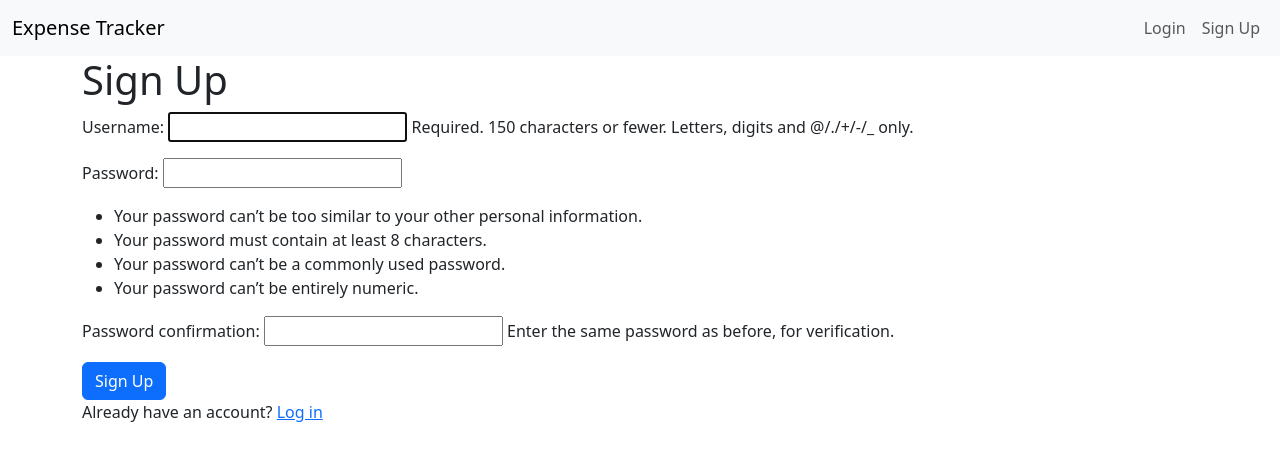
After one commit to kirill2ll/Django, a Django app: page /signup/ in a window 1280 px wide. The commit adds this page. Shown: the top 461 px of the page. Run offline with Django 5.2, Linux system fonts and the light colour scheme.

Commit message:
[ET:core] add signup, login, logout

```diff
--- a/expense_tracker/core/templates/core/base.html
+++ b/expense_tracker/core/templates/core/base.html
@@ -9,7 +9,19 @@
 <body>
     <nav class="navbar navbar-expand-lg navbar-light bg-light">
         <div class="container-fluid">
-
+            <a class="navbar-brand" href="{% url 'core:home' %}">Expense Tracker</a>
+            <div class="navbar-nav">
+                {% if user.is_authenticated %}
+                    <a class="nav-link" href="{% url 'expenses:expense_home' %}">Expenses</a>
+                    <form action="{% url 'logout' %}" method="post" class="d-inline">
+                        {% csrf_token %}
+                        <button type="submit" class="btn btn-link nav-link">Logout</button>
+                    </form>
+                {% else %}
+                    <a class="nav-link" href="{% url 'login' %}">Login</a>
+                    <a class="nav-link" href="{% url 'core:signup' %}">Sign Up</a>
+                {% endif %}
+            </div>
         </div>
     </nav>
     <div class="container">
--- /dev/null
+++ b/expense_tracker/core/templates/core/signup.html
@@ -0,0 +1,13 @@
+{% extends 'core/base.html' %}
+
+{% block content %}
+
+<h1>Sign Up</h1>
+<form method="post">
+    {% csrf_token %}
+    {{ form.as_p }}
+    <button type="submit" class="btn btn-primary">Sign Up</button>
+</form>
+<p>Already have an account? <a href="{% url 'login' %}">Log in</a></p>
+
+{% endblock %}
--- a/expense_tracker/core/urls.py
+++ b/expense_tracker/core/urls.py
@@ -5,4 +5,5 @@ app_name = 'core'  # Namespace for the core app
 
 urlpatterns = [
     path('', views.home, name='home'),
+    path('signup/', views.signup, name='signup'),
 ]
--- a/expense_tracker/core/views.py
+++ b/expense_tracker/core/views.py
@@ -1,4 +1,17 @@
-from django.shortcuts import render
+from django.shortcuts import render, redirect
+from django.contrib.auth.forms import UserCreationForm
+from django.contrib.auth import login, authenticate
 
 def home(request):
     return render(request, 'core/home.html')
+
+def signup(request):
+    if request.method == 'POST':
+        form = UserCreationForm(request.POST)
+        if form.is_valid():
+            user = form.save()
+            login(request, user) #logs the user in after signing up
+            return redirect('core:home')
+    else:
+        form = UserCreationForm()
+    return render(request, 'core/signup.html', {'form': form})
--- a/expense_tracker/expense_tracker/settings.py
+++ b/expense_tracker/expense_tracker/settings.py
@@ -126,3 +126,4 @@ MEDIA_ROOT = BASE_DIR / 'media'
 # https://docs.djangoproject.com/en/5.1/ref/settings/#default-auto-field
 
 DEFAULT_AUTO_FIELD = 'django.db.models.BigAutoField'
+LOGIN_REDIRECT_URL = 'core:home'
--- a/expense_tracker/expense_tracker/urls.py
+++ b/expense_tracker/expense_tracker/urls.py
@@ -14,11 +14,12 @@ Including another URLconf
     1. Import the include() function: from django.urls import include, path
     2. Add a URL to urlpatterns:  path('blog/', include('blog.urls'))
 """
-from django.contrib import admin
+from django.contrib import admin, auth
 from django.urls import path, include
 
 urlpatterns = [
     path('admin/', admin.site.urls),
+    path('accounts/', include('django.contrib.auth.urls')),
     path('', include('core.urls', namespace='core')),
-    path('', include('expenses.urls', namespace='expenses')),
+    path('expenses/', include('expenses.urls', namespace='expenses')),
 ]
--- a/expense_tracker/expenses/urls.py
+++ b/expense_tracker/expenses/urls.py
@@ -4,5 +4,5 @@ from . import views
 app_name = 'expenses'
 
 urlpatterns = [
-    path('expenses/', views.home, name='expense_home'),
+    path('', views.home, name='expense_home'),
 ]
```
Also changed, not shown: expense_tracker/core/templates/registration/logged_out.html (added, +7 -0 lines), expense_tracker/core/templates/registration/login.html (added, +11 -0 lines).
